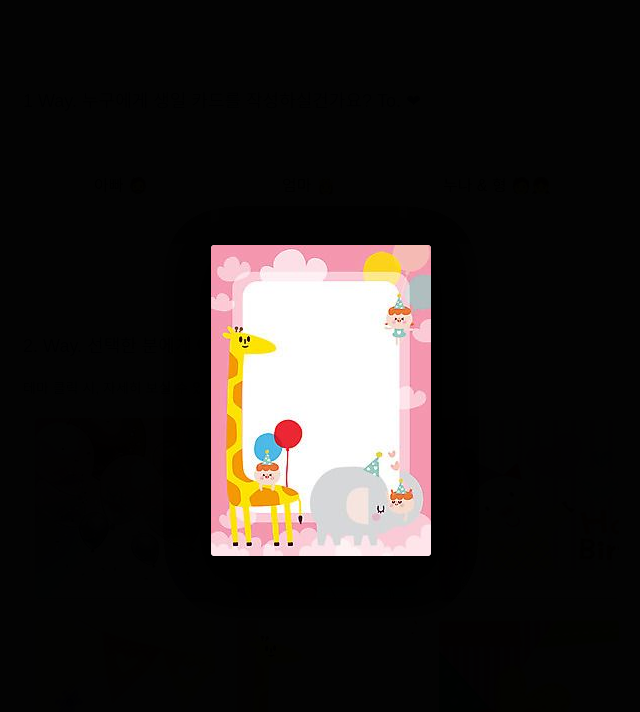
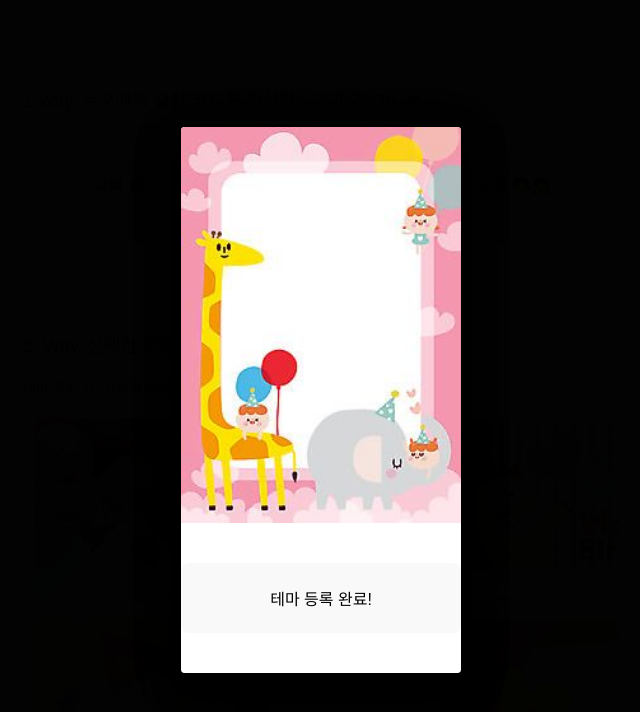
Before and after one commit to hyunho4532/happyk, a React (Vite) app: page / in a window 1280 px wide. Both pictures are taken after a click on the picture 666 px from the left and 788 px from the top of the page. Shown: the part 79-791 px from the top of the page, without its empty margins (319-959 px from the left). Built offline with nearby package versions, Linux system fonts and the light colour scheme; a web font is replaced by a local one.

Commit message:
Dev . letter write feature is currently being implemented. (Theme Detail Dialog Data was managed when clicked theme save button)

```diff
--- a/package.json
+++ b/package.json
@@ -29,6 +29,6 @@
     "eslint-plugin-react-hooks": "^4.6.2",
     "eslint-plugin-react-refresh": "^0.4.7",
     "typescript": "^5.2.2",
-    "vite": "^5.3.1"
+    "vite": "^5.3.3"
   }
 }
--- a/src/components/button/index.tsx
+++ b/src/components/button/index.tsx
@@ -9,7 +9,19 @@ export function Buttons({children}: { children: React.ReactNode }) {
     )
 }
 
-export function Button({children}: { children: React.ReactNode }) {
+export function Button({
+    width,
+    height,
+    margin,
+    hover = 'yes',
+    children
+}: {
+    width: string,
+    height: string,
+    margin?: string,
+    hover?: string,
+    children: React.ReactNode
+}) {
 
     const { setType } = user();
 
@@ -21,13 +33,16 @@ export function Button({children}: { children: React.ReactNode }) {
 
     return (
         <button className={css`
-            width: 180px;
-            height: 120px;
+            width: ${width};
+            height: ${height};
             margin-left: 8px;
+            margin: ${margin != null ? '0 auto': ''};
+            margin-top: ${margin != null ? `${margin}` : ''};
+            margin-bottom: ${margin != null ? `${margin}` : ''};
             transition: transform 0.7s;
 
             &:hover {
-                transform: scale(1.10)
+                ${hover == 'yes' ? 'transform: scale(1.10)' : ''}
             }
         `}
         onClick={() => familyOnChange(children)}>{children}</button>
--- a/src/components/dialog/index.tsx
+++ b/src/components/dialog/index.tsx
@@ -1,6 +1,7 @@
 import Dialog from '@mui/material/Dialog';
 import { dialog, theme } from '../../store';
 import { css } from '@emotion/react';
+import { Button } from '../button';
 
 export function ThemeDialog() {
 
@@ -20,7 +21,15 @@ export function ThemeDialog() {
             open={popup}
             onClose={() => themePopupDialogClose()}>
 
-            <img src={path}></img>
+            <img src={path} />
+
+            <Button
+                width="280px"
+                height="70px"
+                margin="40px"
+                hover="not">
+                테마 등록 완료!
+            </Button>
 
         </Dialog>
     )
--- a/src/entites/user/index.tsx
+++ b/src/entites/user/index.tsx
@@ -1,4 +1,6 @@
 export interface User {
     type: string;
+    path: string;
     setType: (prevState: React.ReactNode) => void;
+    setPath: (prevState: React.ReactNode) => void;
 }
--- a/src/pages/MainPage.tsx
+++ b/src/pages/MainPage.tsx
@@ -16,9 +16,9 @@ export function MainPage() {
                 1 Way. 누구에게 생일 카드를 작성하실건가요? To. {type} ❤
             </P>
             <Buttons>
-                <Button>아빠 🧔</Button>
-                <Button>엄마 👸</Button>
-                <Button>누나 & 형 🧑👧</Button>
+                <Button width="180px" height="120px">아빠 🧔</Button>
+                <Button width="180px" height="120px">엄마 👸</Button>
+                <Button width="180px" height="120px">누나 & 형 🧑👧</Button>
             </Buttons>
 
             <P fontSize="18px" paddingTop="80px">
--- a/src/store/index.tsx
+++ b/src/store/index.tsx
@@ -5,7 +5,9 @@ import { Theme } from "../entites/theme";
 
 export const user = create<User>((set) => ({
     type: '',
+    path: '',
     setType: (prevState) => set({ type: prevState?.toString() }),
+    setPath: (prevState) => set({ path: prevState?.toString() }),
 }));
 
 export const dialog = create<Dialog>((set) => ({
--- a/tsconfig.json
+++ b/tsconfig.json
@@ -7,5 +7,9 @@
     {
       "path": "./tsconfig.node.json"
     }
-  ]
+  ],
+
+  "compilerOptions": {
+    "types": ["@emotion/react/types/css-prop"]
+  },
 }
```
Also changed, not shown: 1 other file (tests, documents, lock files or other folders).
